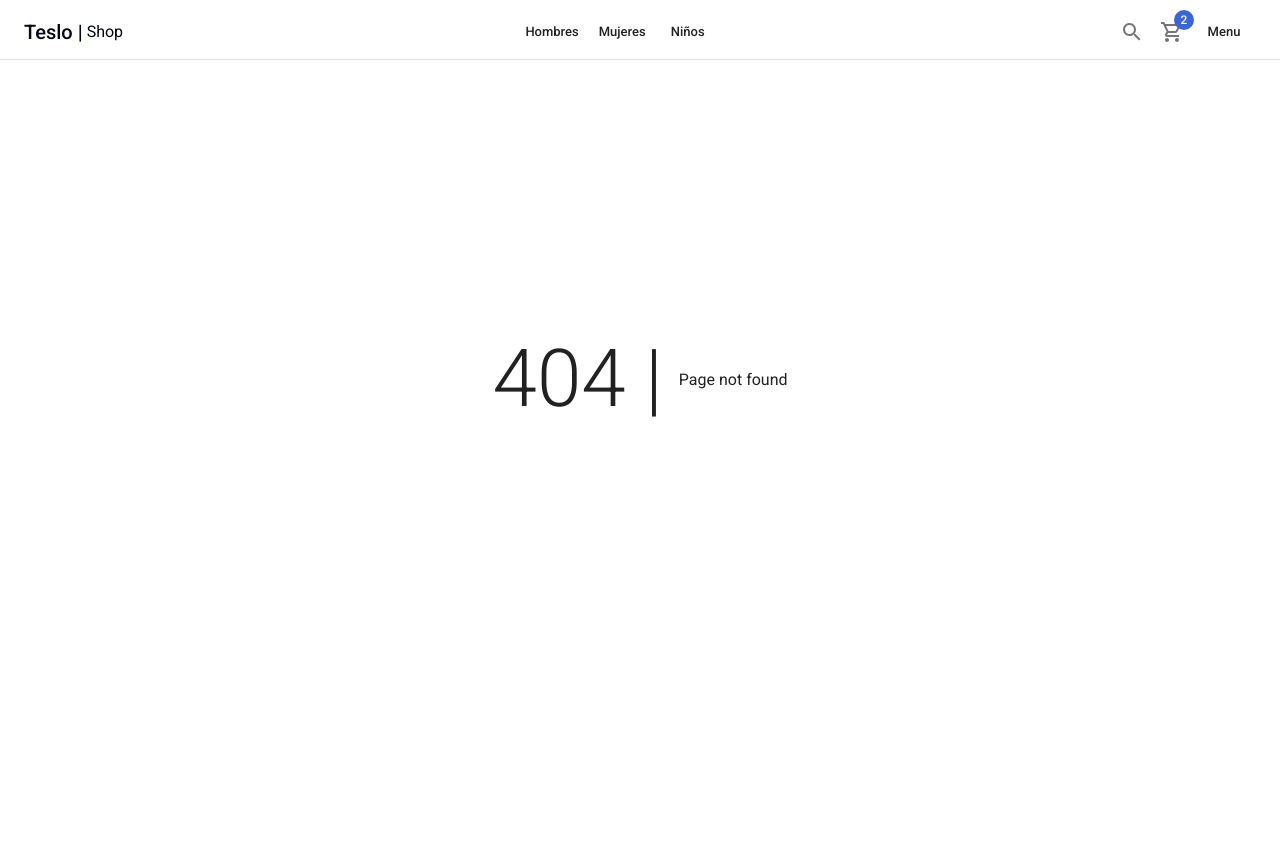
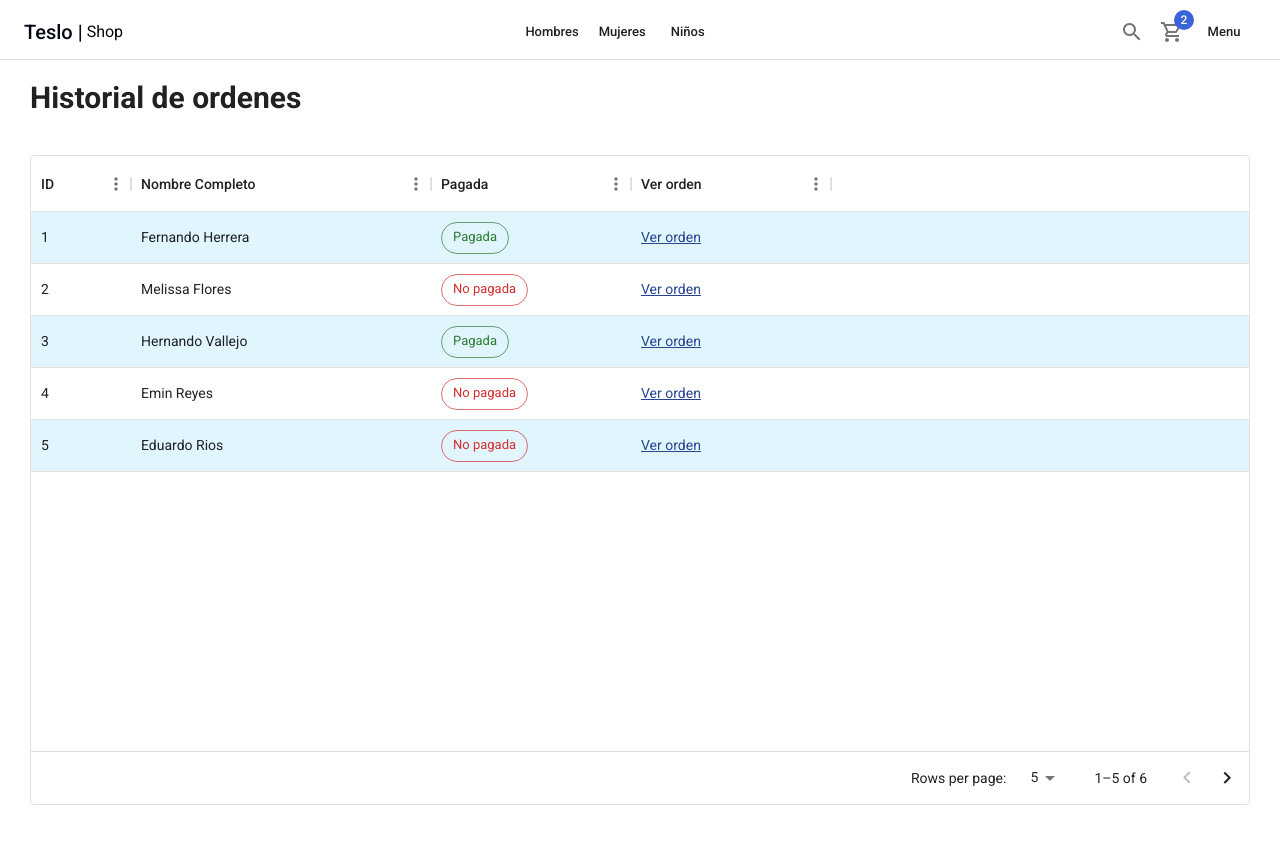
Before and after one commit to Gerguevara/mira-shop, a Next.js app: page /orders/history in a window 1280 px wide. Before the commit this address had no page. Shown: the top 844 px of the page. Before the commit the page ends 800 px from the top, so only its background shows below. Built offline with nearby package versions, Linux system fonts and the light colour scheme.

Commit message:
feat: order history page

```diff
--- a/components/products/ProductCard.tsx
+++ b/components/products/ProductCard.tsx
@@ -1,7 +1,6 @@
 import { FC, useMemo, useState } from 'react';
-import NextLink from 'next/link';
 import { Grid, Card, CardActionArea, CardMedia, Box, Typography, Link } from '@mui/material'
-import { IProduct } from '@/interfaces/product';
+import { IProduct } from '../interfaces/product';
 
 interface Props {
     product: IProduct;
--- a/package.json
+++ b/package.json
@@ -14,8 +14,10 @@
     "@fontsource/roboto": "^5.0.5",
     "@mui/icons-material": "^5.14.1",
     "@mui/material": "^5.14.1",
+    "@mui/x-data-grid": "^6.11.0",
     "@types/node": "20.4.4",
     "@types/react": "18.2.15",
+    "@types/react-data-grid": "^4.0.8",
     "@types/react-dom": "18.2.7",
     "next": "13.4.12",
     "react": "18.2.0",
--- /dev/null
+++ b/pages/orders/history.tsx
@@ -0,0 +1,84 @@
+import NextLink from 'next/link';
+
+import { Typography, Grid, Chip, Link } from '@mui/material';
+import { DataGrid, GridCellParams, GridColDef, GridValueGetterParams } from '@mui/x-data-grid';
+import { ShopLayout } from '@/components/layout';
+
+
+
+
+//define el header (hoirizontal)
+const columns: GridColDef[] = [
+    // ... (other column definitions)
+    { field: 'id', headerName: 'ID', width: 100 },
+    { field: 'fullname', headerName: 'Nombre Completo', width: 300 },
+    {
+        field: 'paid',
+        headerName: 'Pagada',
+        description: 'Muestra información si está pagada la orden o no',
+        width: 200,
+        renderCell: (params: GridCellParams) => {
+            return (
+                params.row.paid
+                    ? <Chip color="success" label="Pagada" variant='outlined' />
+                    : <Chip color="error" label="No pagada" variant='outlined' />
+            )
+        }
+    },
+    {
+        field: 'orden',
+        headerName: 'Ver orden',
+        width: 200,
+        sortable: false,
+        renderCell: (params: GridCellParams) => {
+            return (
+                    <Link underline='always' href={`/orders/${params.row.id}`}>
+                        Ver orden
+                    </Link>
+            )
+        }
+    }
+];
+
+//. define la data (vertical)
+const rows = [
+    { id: 1, paid: true, fullname: 'Fernando Herrera' },
+    { id: 2, paid: false, fullname: 'Melissa Flores' },
+    { id: 3, paid: true, fullname: 'Hernando Vallejo' },
+    { id: 4, paid: false, fullname: 'Emin Reyes' },
+    { id: 5, paid: false, fullname: 'Eduardo Rios' },
+    { id: 6, paid: true, fullname: 'Natalia Herrera' },
+]
+
+
+const HistoryPage = () => {
+    return (
+        <ShopLayout title={'Historial de ordenes'} pageDescription={'Historial de ordenes del cliente'}>
+            <Typography variant='h1' component='h1' mb={5}>Historial de ordenes</Typography>
+
+
+            <Grid container>
+                <Grid item xs={12} sx={{ height: 650, width: '100%' }}>
+                    <DataGrid
+
+                        rows={rows}
+                        columns={columns}
+                        pageSizeOptions={[5, 10, 25]}
+                        initialState={{
+                            pagination: {
+                                paginationModel: { pageSize: 5 }
+                            }
+                        }}
+
+                        getRowClassName={(params) => {
+                            return params.indexRelativeToCurrentPage % 2 === 0 ? 'striped-row' : '';
+                        }}
+                    />
+                </Grid>
+            </Grid>
+
+        </ShopLayout>
+    )
+}
+
+export default HistoryPage
--- a/styles/globals.css
+++ b/styles/globals.css
@@ -56,3 +56,8 @@ a:hover {
   font-weight: 600;
   text-decoration: underline;
 }
+
+
+.striped-row{
+  background-color: #e1f5fe;
+}
```
Also changed, not shown: components/cart/CardList.tsx (+5 -5 lines), pages/orders/[id].tsx (added, +90 -0 lines), 1 other file (tests, documents, lock files or other folders).
